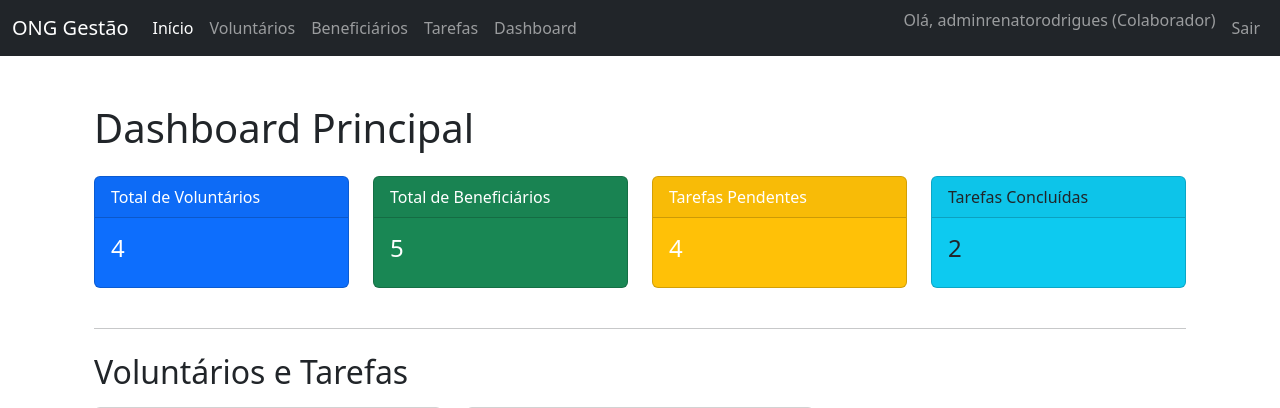
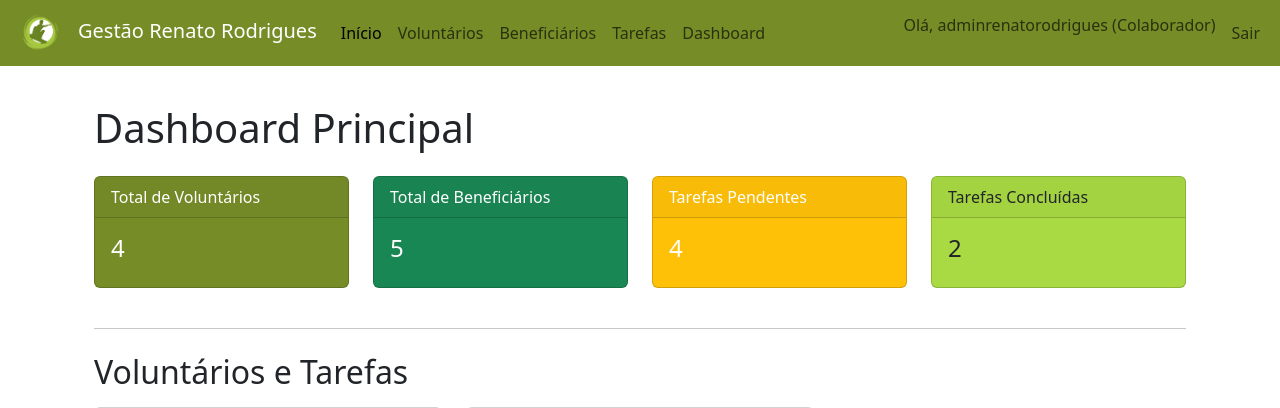
Before and after one commit to andreelzs/GestaoRenatoRodriguesONG, a Django app: page /dashboard/ in a window 1280 px wide. Shown: the top 408 px of the page. Run offline with Django 4.2, Linux system fonts and the light colour scheme; a user stored in the database is signed in; data comes from the database, SQL or seed files in the repository; both versions use the stored data as it was after the commit.

Commit message:
Começando a implementar a identidade visual da ong

```diff
--- a/core/static/core/css/estilos.css
+++ b/core/static/core/css/estilos.css
@@ -1,7 +1,147 @@
 /* Estilos personalizados para o app core */
 
-/* Exemplo:
-body {
-    font-family: 'Arial', sans-serif;
+:root {
+  --cor-primaria-ong: #768C27;
+  --cor-secundaria-ong: #A3BF3F;
+  --cor-destaque-ong: #A9D943;
+
+  /* Cores de texto para contraste (branco ou preto dependendo do fundo) */
+  --cor-texto-sobre-primaria: #FFFFFF; /* Branco sobre verde escuro */
+  --cor-texto-sobre-secundaria: #FFFFFF; /* Branco sobre verde médio */
+  --cor-texto-sobre-destaque: #212529;   /* Preto sobre verde claro para melhor leitura */
 }
-*/
+
+/* Sobrescrevendo cores primárias do Bootstrap */
+.bg-primary {
+  background-color: var(--cor-primaria-ong) !important;
+  color: var(--cor-texto-sobre-primaria) !important;
+}
+
+.text-primary {
+  color: var(--cor-primaria-ong) !important;
+}
+
+.btn-primary {
+  background-color: var(--cor-primaria-ong) !important;
+  border-color: var(--cor-primaria-ong) !important;
+  color: var(--cor-texto-sobre-primaria) !important;
+}
+
+.btn-primary:hover,
+.btn-primary:focus,
+.btn-primary:active {
+  background-color: color-mix(in srgb, var(--cor-primaria-ong) 85%, black) !important;
+  border-color: color-mix(in srgb, var(--cor-primaria-ong) 80%, black) !important;
+  color: var(--cor-texto-sobre-primaria) !important;
+}
+
+.btn-outline-primary {
+  color: var(--cor-primaria-ong) !important;
+  border-color: var(--cor-primaria-ong) !important;
+}
+
+.btn-outline-primary:hover,
+.btn-outline-primary:focus,
+.btn-outline-primary:active {
+  background-color: var(--cor-primaria-ong) !important;
+  border-color: var(--cor-primaria-ong) !important;
+  color: var(--cor-texto-sobre-primaria) !important;
+}
+
+/* Sobrescrevendo cores secundárias do Bootstrap (usando sua cor secundária/destaque) */
+.bg-secondary {
+  background-color: var(--cor-secundaria-ong) !important;
+  color: var(--cor-texto-sobre-secundaria) !important;
+}
+
+.text-secondary {
+  color: var(--cor-secundaria-ong) !important;
+}
+
+.btn-secondary {
+  background-color: var(--cor-secundaria-ong) !important;
+  border-color: var(--cor-secundaria-ong) !important;
+  color: var(--cor-texto-sobre-secundaria) !important;
+}
+
+.btn-secondary:hover,
+.btn-secondary:focus,
+.btn-secondary:active {
+  background-color: color-mix(in srgb, var(--cor-secundaria-ong) 85%, black) !important;
+  border-color: color-mix(in srgb, var(--cor-secundaria-ong) 80%, black) !important;
+  color: var(--cor-texto-sobre-secundaria) !important;
+}
+
+.btn-outline-secondary {
+  color: var(--cor-secundaria-ong) !important;
+  border-color: var(--cor-secundaria-ong) !important;
+}
+
+.btn-outline-secondary:hover,
+.btn-outline-secondary:focus,
+.btn-outline-secondary:active {
+  background-color: var(--cor-secundaria-ong) !important;
+  border-color: var(--cor-secundaria-ong) !important;
+  color: var(--cor-texto-sobre-secundaria) !important;
+}
+
+
+/* Sobrescrevendo cores de informação do Bootstrap (usando sua cor de destaque/informativa) */
+.bg-info {
+  background-color: var(--cor-destaque-ong) !important;
+  color: var(--cor-texto-sobre-destaque) !important;
+}
+
+.text-info {
+  color: var(--cor-destaque-ong) !important;
+}
+
+.alert-info {
+  background-color: var(--cor-destaque-ong) !important;
+  border-color: color-mix(in srgb, var(--cor-destaque-ong) 90%, #00000040) !important; /* Borda um pouco mais escura */
+  color: var(--cor-texto-sobre-destaque) !important;
+}
+
+.btn-info {
+  background-color: var(--cor-destaque-ong) !important;
+  border-color: var(--cor-destaque-ong) !important;
+  color: var(--cor-texto-sobre-destaque) !important;
+}
+
+.btn-info:hover,
+.btn-info:focus,
+.btn-info:active {
+  background-color: color-mix(in srgb, var(--cor-destaque-ong) 85%, black) !important;
+  border-color: color-mix(in srgb, var(--cor-destaque-ong) 80%, black) !important;
+  color: var(--cor-texto-sobre-destaque) !important;
+}
+
+.btn-outline-info {
+  color: var(--cor-destaque-ong) !important;
+  border-color: var(--cor-destaque-ong) !important;
+}
+
+.btn-outline-info:hover,
+.btn-outline-info:focus,
+.btn-outline-info:active {
+  background-color: var(--cor-destaque-ong) !important;
+  border-color: var(--cor-destaque-ong) !important;
+  color: var(--cor-texto-sobre-destaque) !important;
+}
+
+/* Estilos para links gerais */
+a {
+  color: var(--cor-primaria-ong);
+}
+
+a:hover, a:focus {
+  color: color-mix(in srgb, var(--cor-primaria-ong) 80%, black);
+}
+
+/* Estilizando a navbar com as cores da ONG */
+.navbar-custom {
+    background-color: var(--cor-primaria-ong) !important;
+}
+.navbar-custom .navbar-brand { /* Mantém o estilo do brand separado */
+    color: var(--cor-texto-sobre-primaria) !important;
+}
--- a/core/templates/core/base.html
+++ b/core/templates/core/base.html
@@ -40,11 +40,11 @@
     </style>
   </head>
   <body>
-    <nav class="navbar navbar-expand-lg navbar-dark bg-dark fixed-top">
+    <nav class="navbar navbar-expand-lg navbar-custom fixed-top">
       <div class="container-fluid">
-        <a class="navbar-brand" href="{% url 'core:pagina_inicial' %}"
-          >ONG Gestão</a
-        >
+        <a class="navbar-brand" href="{% url 'core:pagina_inicial' %}">
+          <img src="{% static 'core/img/logo_ong.png' %}" alt="Logo da ONG" style="height: 40px; margin-right: 10px;">Gestão Renato Rodrigues
+        </a>
         <button
           class="navbar-toggler"
           type="button"
```
Also changed, not shown: core/static/core/img/logo_ong.png (added), core/static/core/js/ONG (2).png (added), db.sqlite3.
